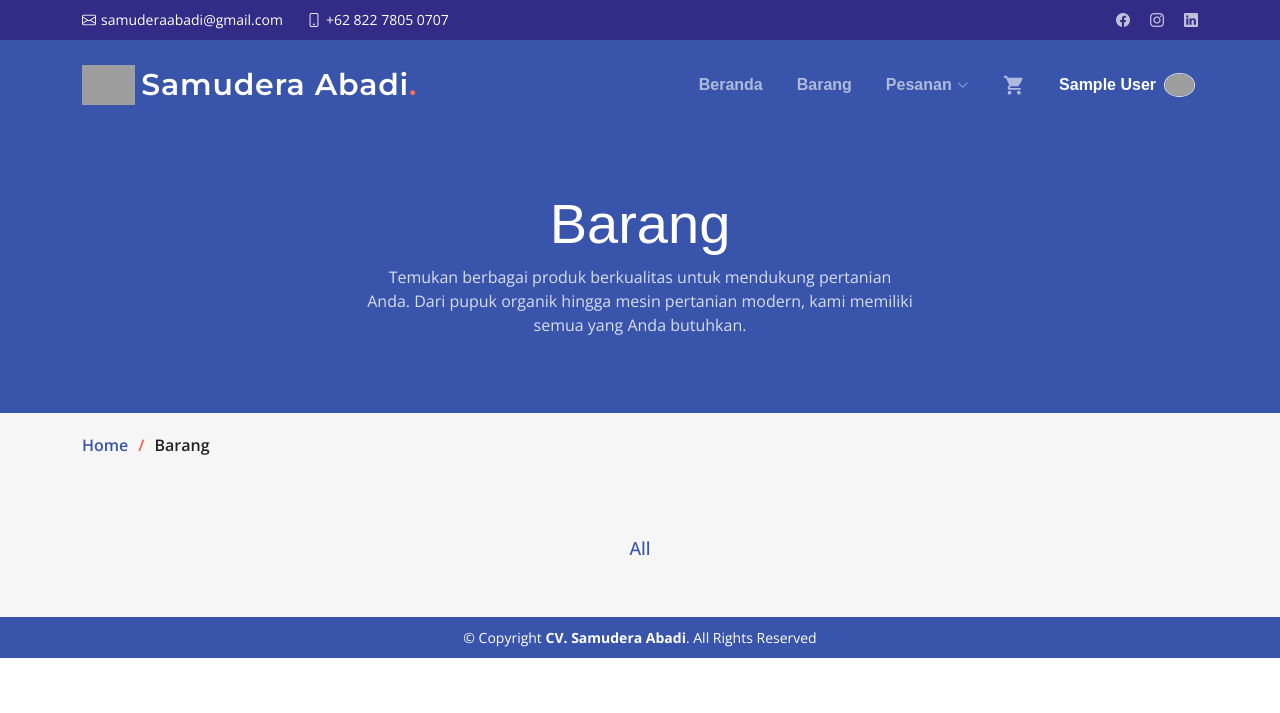
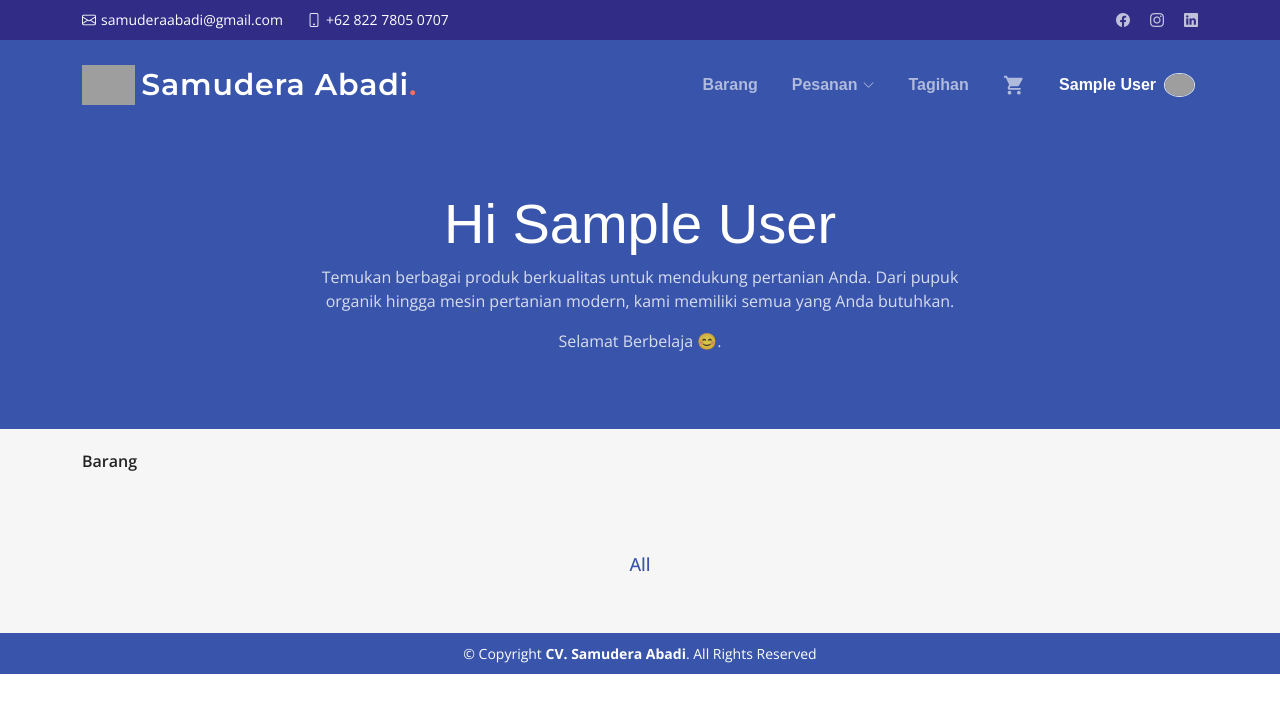
Before and after one commit to PADEK-IN/si_pepew_abadi, a PHP site: page /barang in a window 1280 px wide. Shown: the top 713 px of the page. Run offline with PHP 8.4, Linux system fonts and the light colour scheme; the visitor is signed in with stand-in values (Sample User, id 1); data that the repository does not hold is empty; some libraries are stand-ins or nearby versions; grey boxes are pictures that could not be loaded.

Commit message:
fix: layout pelanggan | remove home

```diff
--- a/controllers/pelanggan/PesananCtrl.php
+++ b/controllers/pelanggan/PesananCtrl.php
@@ -1,6 +1,6 @@
 <?php
 
-class IndexCtrl {
+class PesananCtrl {
     private $isAuth;
 
     public function __construct() {
@@ -12,6 +12,7 @@ class IndexCtrl {
     public function keranjang() {
         renderView('pelanggan/pesanan/list');
     }
+
     public function checkout() {
         renderView('pelanggan/pesanan/checkout');
     }
--- a/helpers/isAuth.php
+++ b/helpers/isAuth.php
@@ -3,7 +3,8 @@ class MiddlewareAuth {
     public function isAuth(){
         if(isset($_SESSION['user'])){
             if($_SESSION['user']['role'] !== 'admin'){
-                redirect('/home');
+                // redirect('/home');
+                redirect('/barang');
             }
             if($_SESSION['user']['role'] !== 'pelanggan'){
                 redirect('/admin/dashboard');
@@ -17,7 +18,8 @@ class MiddlewareAuth {
             redirect('/login');
         } else {
             if($_SESSION['user']['role'] !== 'admin'){
-                redirect('/home');
+                // redirect('/home');
+                redirect('/barang');
             }
         }
     }
--- a/models/Pelanggan.php
+++ b/models/Pelanggan.php
@@ -6,7 +6,7 @@ class Pelanggan extends BaseModel {
         parent::__construct($pdo, 'pelanggan');
     }
 
-    public function create($email, $nama, $jenis_kelamin, $alamat, $no_telp, $kota = null, $kode_pos = null, $pekerjaan = null, $perusahaan = null, $npwp = null, $foto = null) {
+    public function create($email, $nama, $jenis_kelamin, $alamat, $no_telp, $kota = null, $kode_pos = null, $pekerjaan = null, $perusahaan = null, $npwp = null, $foto = 'user.png') {
         $stmt = $this->pdo->prepare("INSERT INTO pelanggan (email, nama, jenis_kelamin, alamat, kota, kode_pos, pekerjaan, perusahaan, npwp, no_telp, foto) VALUES (?, ?, ?, ?, ?, ?, ?, ?, ?, ?, ?)");
         return $stmt->execute([$email, $nama, $jenis_kelamin, $alamat, $kota, $kode_pos, $pekerjaan, $perusahaan, $npwp, $no_telp, $foto]);
     }
--- a/routes/PelangganRouter.php
+++ b/routes/PelangganRouter.php
@@ -2,6 +2,7 @@
 
 require_once '../controllers/pelanggan/IndexCtrl.php';
 require_once '../controllers/pelanggan/BarangCtrl.php';
+require_once '../controllers/pelanggan/PesananCtrl.php';
 
 $pelangganPath = 'pelanggan';
 // Home
@@ -14,8 +15,8 @@ addRoute('GET', '/barang', $pelangganPath, 'BarangCtrl', 'list');
 addRoute('GET', '/barang/detail/:id', $pelangganPath, 'BarangCtrl', 'detail');
 
 // pemesanan
-addRoute('GET', '/keranjang', $pelangganPath, 'IndexCtrl', 'keranjang');
-addRoute('GET', '/checkout', $pelangganPath, 'IndexCtrl', 'checkout');
+addRoute('GET', '/keranjang', $pelangganPath, 'PesananCtrl', 'keranjang');
+addRoute('GET', '/checkout', $pelangganPath, 'PesananCtrl', 'checkout');
 
 // tagihan
-addRoute('GET', '/tagihan', $pelangganPath, 'IndexCtrl', 'tagihan');
+addRoute('GET', '/tagihan', $pelangganPath, 'PesananCtrl', 'tagihan');
--- a/views/components/pelanggan/header.php
+++ b/views/components/pelanggan/header.php
@@ -10,8 +10,8 @@
     <meta content="" name="keywords">
 
     <!-- Favicons -->
-    <link href="../../assets/img/page/logo.png" rel="icon">
-    <link href="../../assets/img/page/logo.png" rel="apple-touch-icon">
+    <link href="/assets/img/page/logo.png" rel="icon">
+    <link href="/assets/img/page/logo.png" rel="apple-touch-icon">
 
     <!-- Google Fonts -->
     <link rel="preconnect" href="https://fonts.googleapis.com">
@@ -19,14 +19,14 @@
     <link href="https://fonts.googleapis.com/css2?family=Open+Sans:ital,wght@0,300;0,400;0,500;0,600;0,700;1,300;1,400;1,600;1,700&family=Montserrat:ital,wght@0,300;0,400;0,500;0,600;0,700;1,300;1,400;1,500;1,600;1,700&family=Raleway:ital,wght@0,300;0,400;0,500;0,600;0,700;1,300;1,400;1,500;1,600;1,700&display=swap" rel="stylesheet">
 
     <!-- Vendor CSS Files -->
-    <link href="../../assets/vendor/bootstrap/css/bootstrap.min.css" rel="stylesheet">
-    <link href="../../assets/vendor/bootstrap-icons/bootstrap-icons.css" rel="stylesheet">
-    <link href="../../assets/vendor/aos/aos.css" rel="stylesheet">
-    <link href="../../assets/vendor/glightbox/css/glightbox.min.css" rel="stylesheet">
-    <link href="../../assets/vendor/swiper/swiper-bundle.min.css" rel="stylesheet">
+    <link href="/assets/vendor/bootstrap/css/bootstrap.min.css" rel="stylesheet">
+    <link href="/assets/vendor/bootstrap-icons/bootstrap-icons.css" rel="stylesheet">
+    <link href="/assets/vendor/aos/aos.css" rel="stylesheet">
+    <link href="/assets/vendor/glightbox/css/glightbox.min.css" rel="stylesheet">
+    <link href="/assets/vendor/swiper/swiper-bundle.min.css" rel="stylesheet">
 
     <!-- Template Main CSS File -->
-    <link href="../../assets/css/main.css" rel="stylesheet">
+    <link href="/assets/css/main.css" rel="stylesheet">
 </head>
 
 <body>
--- a/views/components/pelanggan/navbar.php
+++ b/views/components/pelanggan/navbar.php
@@ -21,17 +21,18 @@
     </a>
     <nav id="navbar" class="navbar">
         <ul>
-            <li><a href="/home">Beranda</a></li>
+            <!-- <li><a href="/home">Beranda</a></li> -->
             <li><a href="/barang">Barang</a></li>
             <li class="dropdown">
                 <a href="#"><span>Pesanan</span> <i class="bi bi-chevron-down dropdown-indicator"></i></a>
                 <ul>
-                    <li><a href="/tagihan">Checkout</a></li>
-                    <li><a href="/tagihan">Menunggu Pembayaran</a></li>
+                    <li><a href="/checkout">Checkout</a></li>
+                    <!-- <li><a href="/tagihan">Menunggu Pembayaran</a></li> -->
                     <li><a href="/pemesanan/proses">Diproses</a></li>
-                    <li><a href="/pemesanan/proses">Selesai</a></li>
+                    <li><a href="/pemesanan/selesai">Selesai</a></li>
                 </ul>
             </li>
+            <li><a href="/tagihan">Tagihan</a></li>
             <li>
                 <a href="/keranjang">
                 <svg xmlns="http://www.w3.org/2000/svg" width="1.4em" height="1.4em" viewBox="0 0 24 24"><path fill="currentColor" d="M17 18c-1.11 0-2 .89-2 2a2 2 0 0 0 2 2a2 2 0 0 0 2-2a2 2 0 0 0-2-2M1 2v2h2l3.6 7.59l-1.36 2.45c-.15.28-.24.61-.24.96a2 2 0 0 0 2 2h12v-2H7.42a.25.25 0 0 1-.25-.25q0-.075.03-.12L8.1 13h7.45c.75 0 1.41-.42 1.75-1.03l3.58-6.47c.07-.16.12-.33.12-.5a1 1 0 0 0-1-1H5.21l-.94-2M7 18c-1.11 0-2 .89-2 2a2 2 0 0 0 2 2a2 2 0 0 0 2-2a2 2 0 0 0-2-2"/></svg>
--- a/views/pages/pelanggan/barang/list.php
+++ b/views/pages/pelanggan/barang/list.php
@@ -4,17 +4,18 @@
         <div class="page-header d-flex align-items-center" style="background-image: url('');">
         <div class="container position-relative">
             <div class="row d-flex justify-content-center">
-            <div class="col-lg-6 text-center">
-                <h2>Barang</h2>
-                <p>Temukan berbagai produk berkualitas untuk mendukung pertanian Anda. Dari pupuk organik hingga mesin pertanian modern, kami memiliki semua yang Anda butuhkan.</p>
-            </div>
+                <div class="col-lg-7 text-center">
+                    <h2>Hi <?= $_SESSION['nama'] ?></h2>
+                    <p>Temukan berbagai produk berkualitas untuk mendukung pertanian Anda. Dari pupuk organik hingga mesin pertanian modern, kami memiliki semua yang Anda butuhkan.</p>
+                    <p>Selamat Berbelaja 😊.</p>
+                </div>
             </div>
         </div>
         </div>
         <nav>
             <div class="container d-flex justify-content-between">
                 <ol>
-                    <li><a href="/home">Home</a></li>
+                    <!-- <li><a href="/home">Home</a></li> -->
                     <li>Barang</li>
                 </ol>
             </div>
--- a/views/pages/pelanggan/pesanan/checkout.php
+++ b/views/pages/pelanggan/pesanan/checkout.php
@@ -13,8 +13,8 @@
         <nav>
             <div class="container">
                 <ol>
-                <li><a href="/">Home</a></li>
-                <li><a href="/produk">Produk</a></li>
+                <!-- <li><a href="/">Home</a></li> -->
+                <li><a href="/barang">Barang</a></li>
                 <li>Checkout</li>
                 </ol>
             </div>
```
Also changed, not shown: views/components/auth/footer.php (+6 -6 lines), views/components/auth/header.php (+5 -5 lines), views/pages/pelanggan/barang/detail.php (+4 -4 lines), views/pages/pelanggan/pesanan/list.php (+4 -4 lines), views/pages/pelanggan/tagihan/list.php (+4 -4 lines).
